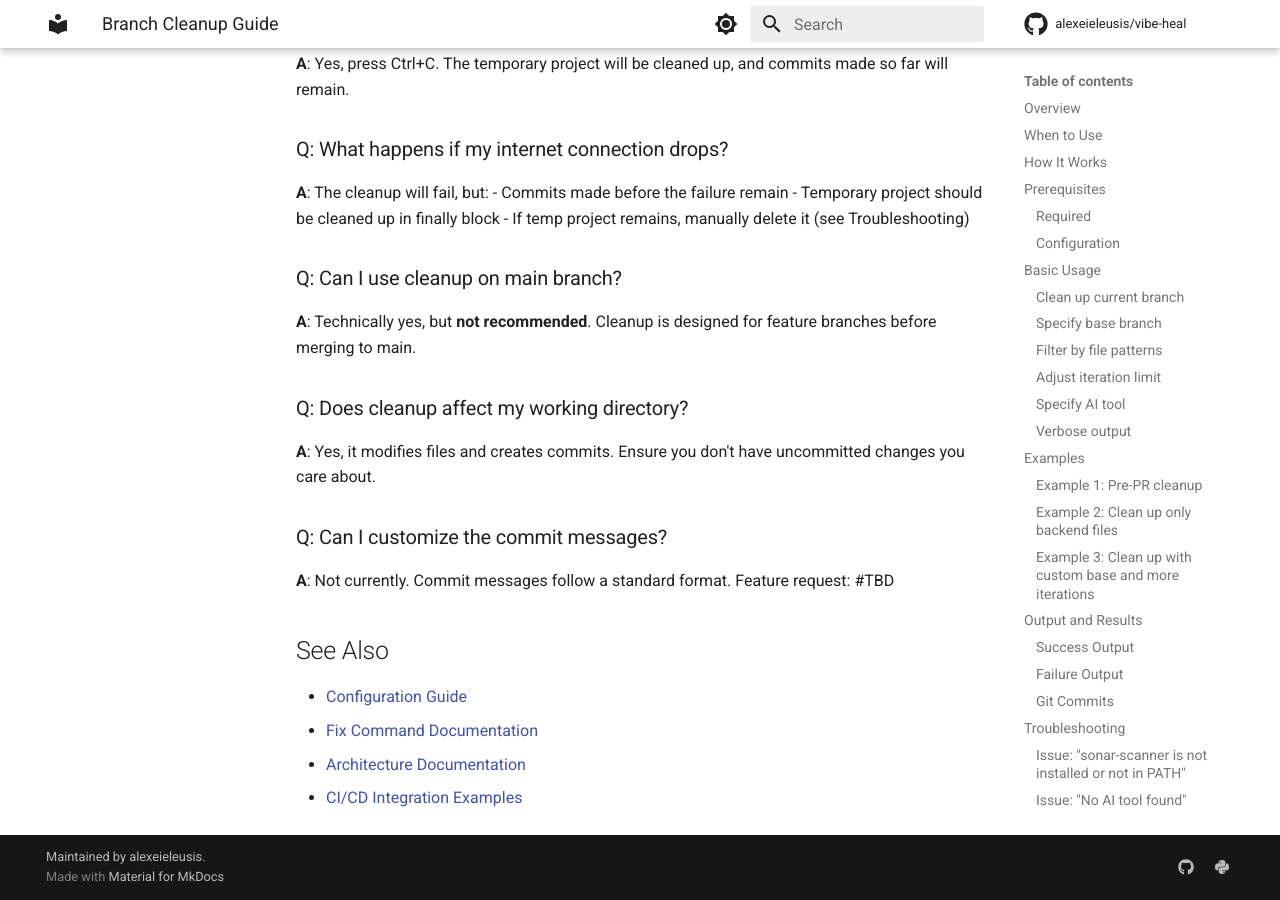
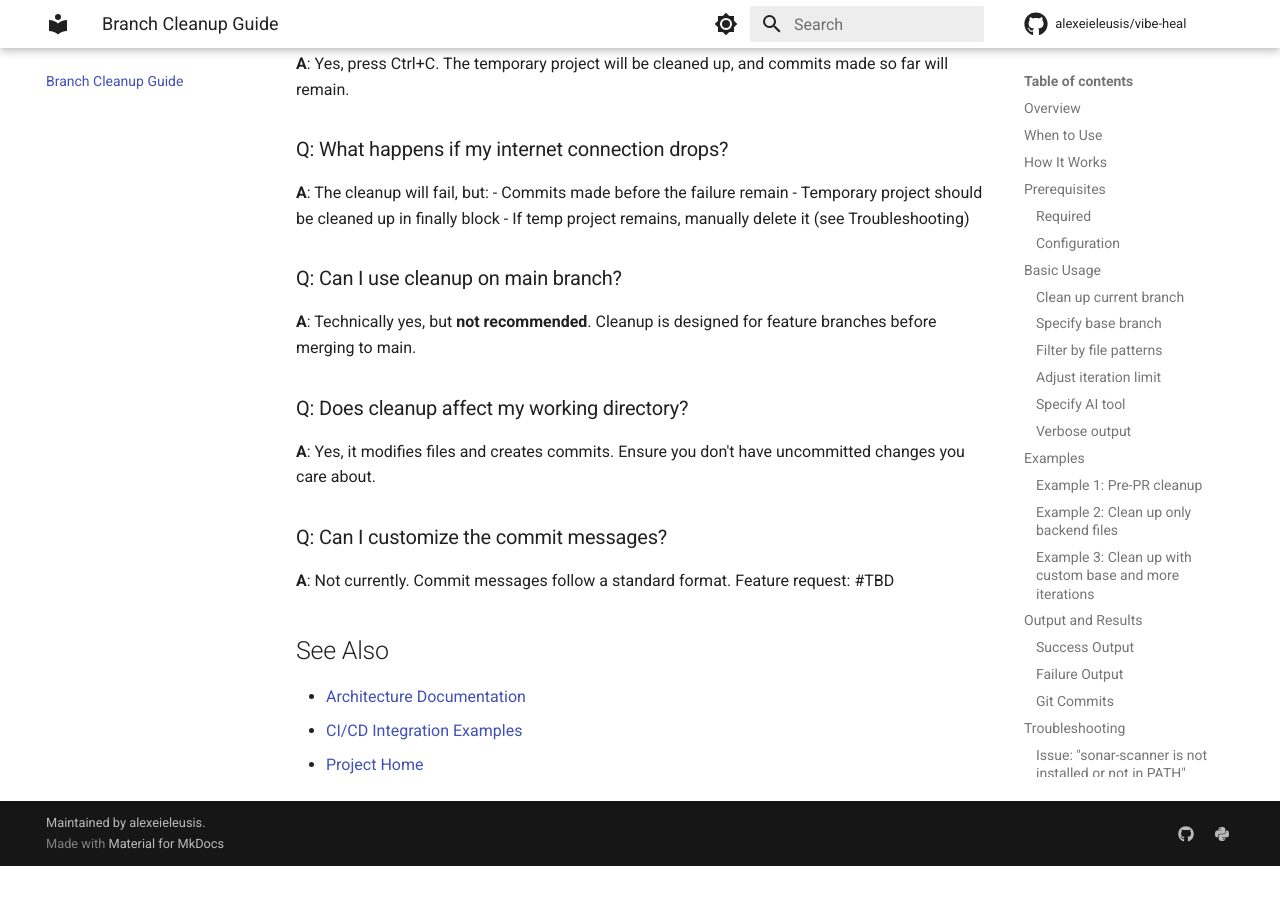
Before and after one commit to alexeieleusis/vibe-heal, an MkDocs documentation site: the page built from docs/branch-cleanup-guide.md, in a window 1280 px wide and 900 px high, scrolled down 11530 px. Built offline with MkDocs 1.6.1 and Material for MkDocs 9.7.7, drawn with Linux system fonts in a browser that asks for light colours; comment, search, counter and statistics services are not loaded; after the commit the page ends 12396 px from its top, so only the background shows below that.

Commit message:
docs: fix mkdocs build warnings
Fix mkdocs strict mode build failures:
- Remove broken links to ../README.md (outside docs directory)
- Add branch-cleanup-guide.md to nav configuration
- Add feature-requests/branch-cleanup.md to nav configuration
- Simplify "See Also" section with valid internal links

This ensures documentation builds successfully without warnings
and all documentation is properly accessible in the nav.

🤖 Generated with [Claude Code](https://claude.com/claude-code)

Co-Authored-By: Claude <noreply@anthropic.com>

```diff
--- a/docs/branch-cleanup-guide.md
+++ b/docs/branch-cleanup-guide.md
@@ -580,7 +580,6 @@ cleanup:
 
 ## See Also
 
-- [Configuration Guide](../README.md#configuration)
-- [Fix Command Documentation](../README.md#quick-start)
 - [Architecture Documentation](ARCHITECTURE.md)
 - [CI/CD Integration Examples](#cicd-integration)
+- [Project Home](index.md)
--- a/mkdocs.yml
+++ b/mkdocs.yml
@@ -9,6 +9,7 @@ copyright: Maintained by <a href="https://alexeieleusis.com">alexeieleusis</a>.
 
 nav:
   - Home: index.md
+  - Branch Cleanup Guide: branch-cleanup-guide.md
   - Architecture: ARCHITECTURE.md
   - Roadmap: ROADMAP.md
   - API Reference: modules.md
@@ -22,6 +23,8 @@ nav:
     - Phase 5 - Git: phases/PHASE_5_GIT.md
     - Phase 6 - CLI: phases/PHASE_6_CLI.md
     - Phase 7 - Safety: phases/PHASE_7_SAFETY.md
+  - Feature Requests:
+    - Branch Cleanup: feature-requests/branch-cleanup.md
 plugins:
   - search
   - mkdocstrings:
```
